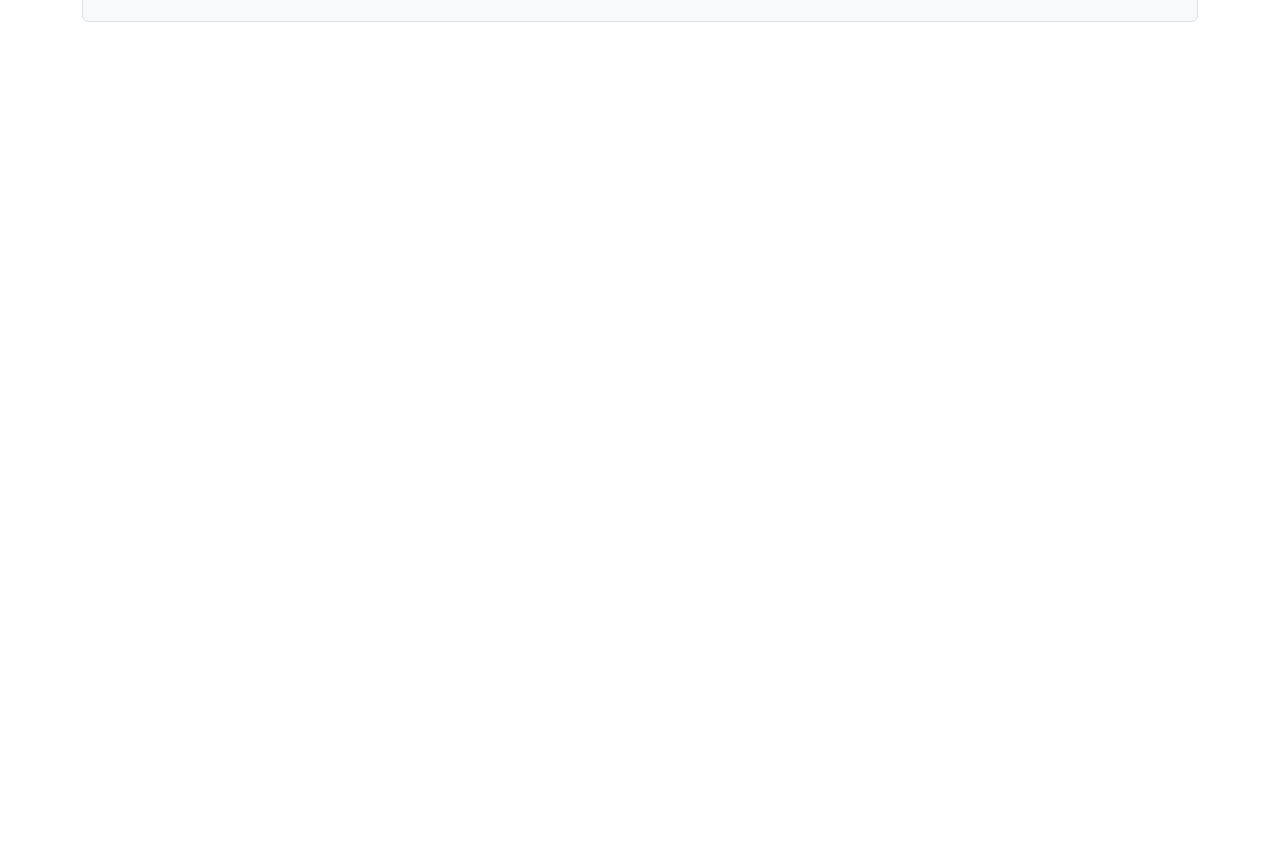
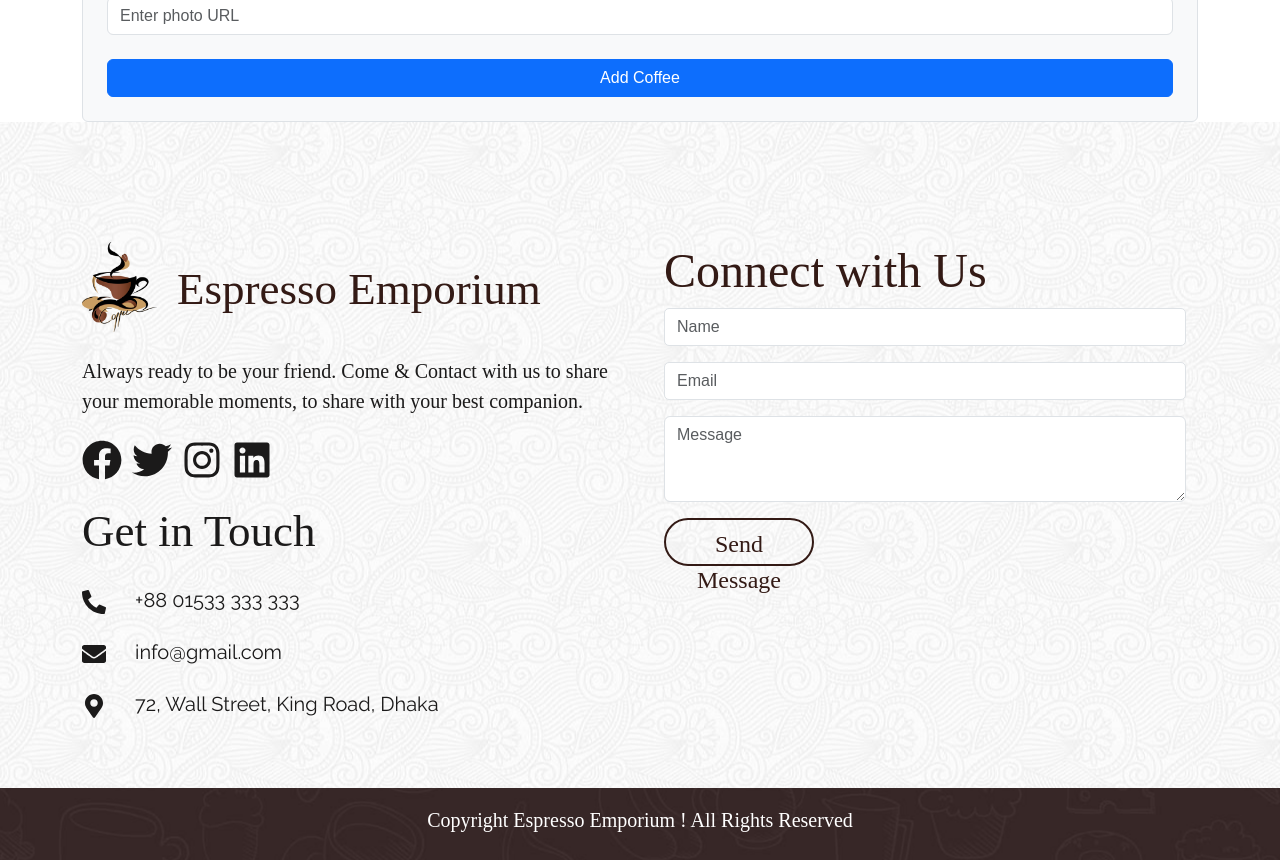
Before and after one commit to code-with-omar/coffee-store-client, a React (Vite) app: page /addCoffee in a window 1280 px wide. Shown: the part 600-1460 px from the top of the page. Before the commit the page ends 800 px from the top, so only its background shows below. Built offline with nearby package versions, Linux system fonts and the light colour scheme; a web font is replaced by a local one.

Commit message:
Create home layout

```diff
--- a/src/App.jsx
+++ b/src/App.jsx
@@ -14,7 +14,7 @@ function App() {
   const [coffees, setCoffees] = useState(loadedCoffees);
   return (
     <Container fluid>
-      <Header></Header>
+
       <Hero></Hero>
       <About></About>
       <Container fluid>
@@ -34,8 +34,7 @@ function App() {
           </Row>
         </Container>
       </Container>
-      <Footer></Footer>
-      <FooterButtom></FooterButtom>
+
     </Container>
 
 
--- a/src/components/Hero.jsx
+++ b/src/components/Hero.jsx
@@ -1,6 +1,7 @@
 import { Button, Container } from "react-bootstrap";
 import './css/hero.css'
 import './css/index.css'
+import { Link } from "react-router-dom";
 const Hero = () => {
     return (
         <div className="coffee-cup-section">
@@ -11,6 +12,9 @@ const Hero = () => {
                     Your companion of every moment! Enjoy the beautiful moments and make them memorable.
                 </p>
                 <Button variant="outline-light" className="learn-more-button font-dark-01 fs-24 fw-400 bg-orange-01">Learn More</Button>
+                <Link to='/singup'>
+                    <Button variant="outline-light" className="learn-more-button font-dark-01 fs-24 fw-400 bg-orange-01 mx-4">Sign Up/In</Button>
+                </Link>
             </div>
         </div>
     );
--- /dev/null
+++ b/src/components/Home.jsx
@@ -0,0 +1,18 @@
+import { Outlet } from "react-router-dom";
+import Header from "./Header";
+import Footer from "./Footer";
+import FooterButtom from "./FooterButtom";
+
+
+const Home = () => {
+    return (
+        <div>
+            <Header></Header>
+            <Outlet></Outlet>
+            <Footer></Footer>
+            <FooterButtom></FooterButtom>
+        </div>
+    );
+};
+
+export default Home;
```
Also changed, not shown: src/main.jsx (+8 -0 lines).
